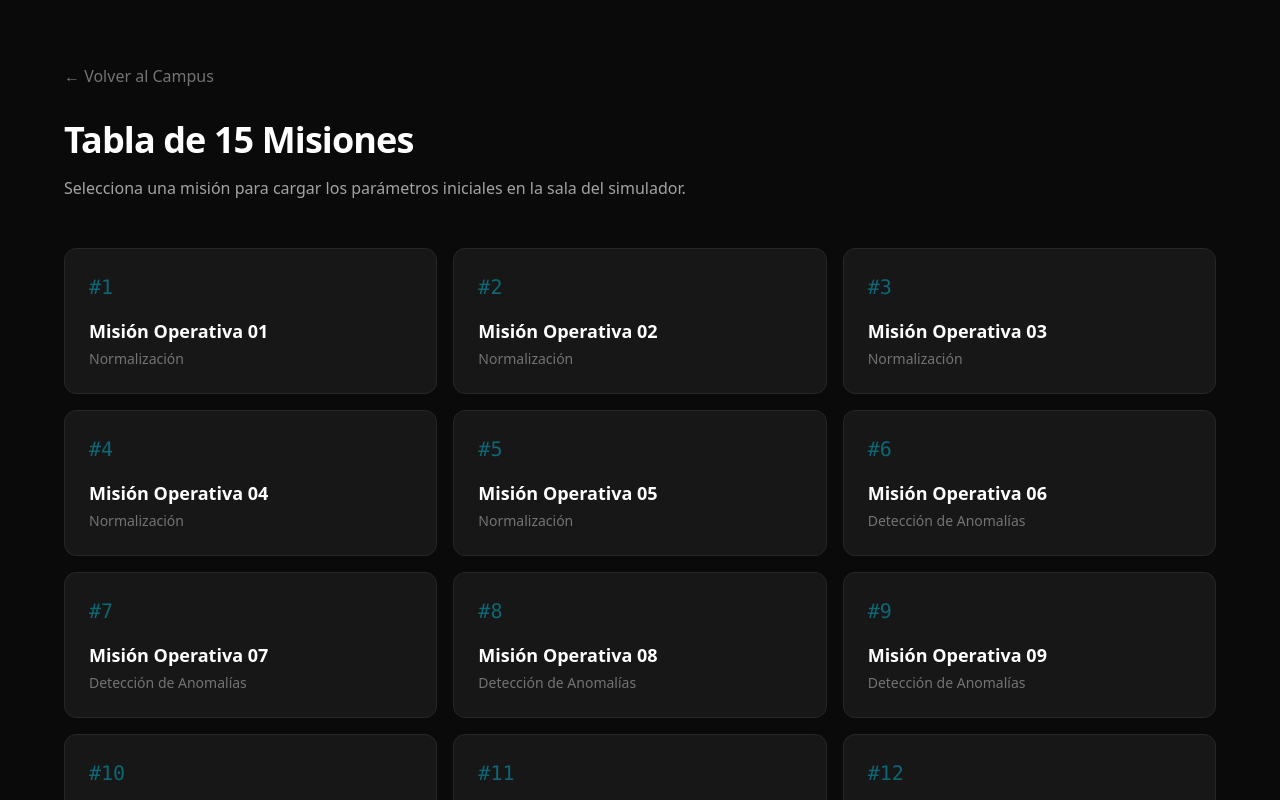
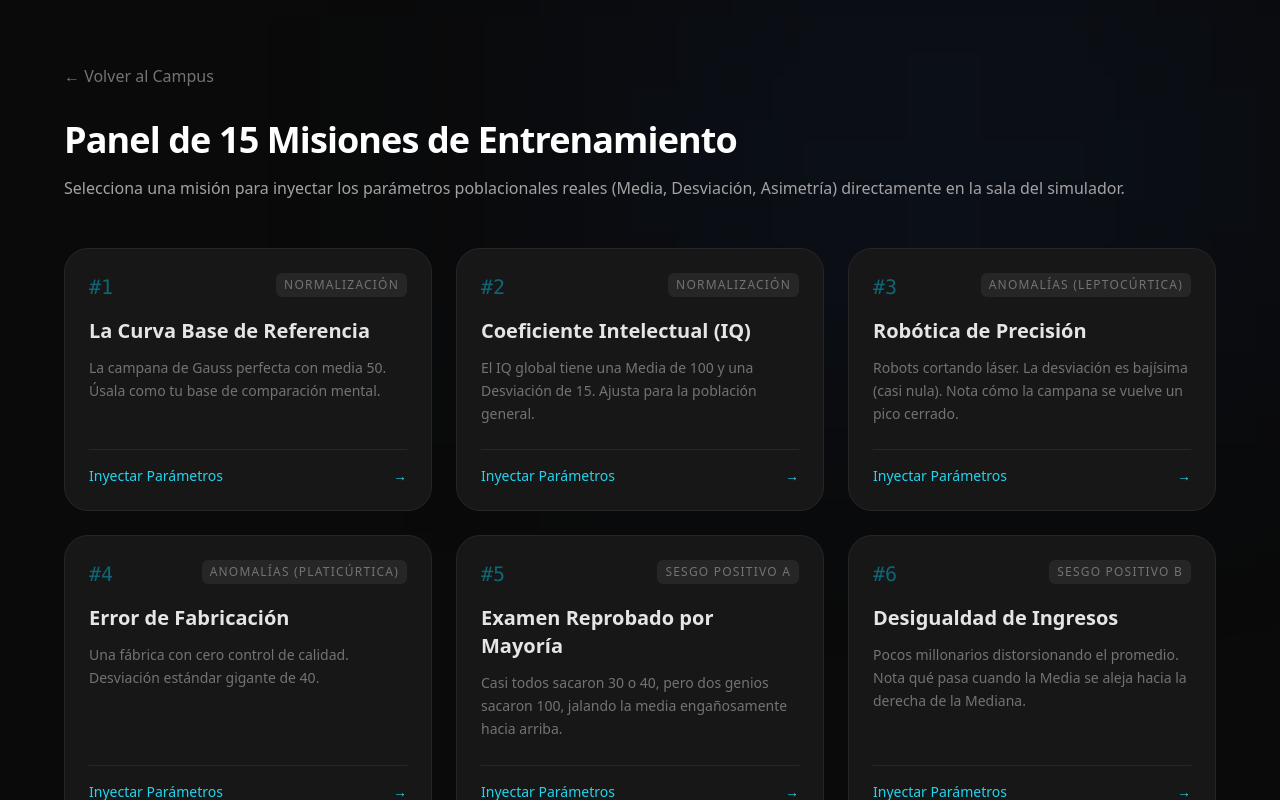
Before and after one commit to maramire2001/Campana-de-Gauss, a Next.js app: page /missions in a window 1280 px wide. Shown: the top 800 px of the page. Built offline with nearby package versions, Linux system fonts and the light colour scheme.

Commit message:
Completar 15 Misiones Funcionales e inyectables al simulador

```diff
--- a/src/app/missions/page.tsx
+++ b/src/app/missions/page.tsx
@@ -3,30 +3,52 @@
 import Link from "next/link";
 
 export default function MissionsPage() {
-  const missions = Array.from({ length: 15 }, (_, i) => ({
-    id: i + 1,
-    title: `Misión Operativa 0${i + 1}`,
-    type: i < 5 ? "Normalización" : i < 10 ? "Detección de Anomalías" : "Análisis de Sesgo"
-  }));
+  const missions = [
+    { id: 1, title: "La Curva Base de Referencia", type: "Normalización", desc: "La campana de Gauss perfecta con media 50. Úsala como tu base de comparación mental.", route: "/simulator?mean=50&stdDev=15&skew=0" },
+    { id: 2, title: "Coeficiente Intelectual (IQ)", type: "Normalización", desc: "El IQ global tiene una Media de 100 y una Desviación de 15. Ajusta para la población general.", route: "/simulator?mean=100&stdDev=15&skew=0" },
+    { id: 3, title: "Robótica de Precisión", type: "Anomalías (Leptocúrtica)", desc: "Robots cortando láser. La desviación es bajísima (casi nula). Nota cómo la campana se vuelve un pico cerrado.", route: "/simulator?mean=50&stdDev=2&skew=0" },
+    { id: 4, title: "Error de Fabricación", type: "Anomalías (Platicúrtica)", desc: "Una fábrica con cero control de calidad. Desviación estándar gigante de 40.", route: "/simulator?mean=50&stdDev=40&skew=0" },
+    { id: 5, title: "Examen Reprobado por Mayoría", type: "Sesgo Positivo A", desc: "Casi todos sacaron 30 o 40, pero dos genios sacaron 100, jalando la media engañosamente hacia arriba.", route: "/simulator?mean=40&stdDev=20&skew=2" },
+    { id: 6, title: "Desigualdad de Ingresos", type: "Sesgo Positivo B", desc: "Pocos millonarios distorsionando el promedio. Nota qué pasa cuando la Media se aleja hacia la derecha de la Mediana.", route: "/simulator?mean=50&stdDev=20&skew=3" },
+    { id: 7, title: "Examen Muy Fácil", type: "Sesgo Negativo A", desc: "Casi todos pasan con 80 o 90, pero algunos sacan 0.", route: "/simulator?mean=80&stdDev=15&skew=-2" },
+    { id: 8, title: "Límite de Tiempo Crítico", type: "Sesgo Negativo B", desc: "Un sesgo negativo extremo (-4). Modela el comportamiento límite de la curva matemática.", route: "/simulator?mean=90&stdDev=10&skew=-4" },
+    { id: 9, title: "Tiempo de Respuesta Web", type: "Análisis Táctico", desc: "Media 200ms, pero con demoras extrañas (sesgo derecho extremo). Revisa la cola larga.", route: "/simulator?mean=200&stdDev=50&skew=2.5" },
+    { id: 10, title: "Vida útil de una Batería", type: "Normalización", desc: "Duración 1000 horas, SD 100 horas. Campana estándar expandida matemáticamente.", route: "/simulator?mean=1000&stdDev=100&skew=0" },
+    { id: 11, title: "Altura Femenina", type: "Normalización", desc: "Media real 162cm. Varianza de 6cm. Observa el 99.7% en este rango empírico.", route: "/simulator?mean=162&stdDev=6&skew=0" },
+    { id: 12, title: "El Riesgo Financiero Colapsado", type: "Anomalías Extremas", desc: "Las famosas 'Colas Gordas' que causaron el crack de 2008. Desviación 60.", route: "/simulator?mean=0&stdDev=60&skew=0" },
+    { id: 13, title: "Frecuencia Cardíaca Deportistas", type: "Anomalías (Leptocúrtica)", desc: "Ritmo bajo (60) y todos muy parecidos. Poca dispersión.", route: "/simulator?mean=60&stdDev=5&skew=0" },
+    { id: 14, title: "Demanda de Pasaportes", type: "Sesgo Leve", desc: "Ligeramente tirado a la derecha por fechas atípicas. (Sesgo 0.8)", route: "/simulator?mean=10&stdDev=3&skew=0.8" },
+    { id: 15, title: "El Sandbox Extremo", type: "Sandbox Libre", desc: "Misión final. Valores límite rotos para observar la asimetría inestable.", route: "/simulator?mean=50&stdDev=100&skew=-5" }
+  ];
 
   return (
-    <div className="min-h-screen bg-neutral-950 p-8 md:p-16 text-white font-sans">
-      <Link href="/campus" className="text-neutral-500 hover:text-white mb-8 inline-block">← Volver al Campus</Link>
+    <div className="min-h-screen bg-neutral-950 p-8 md:p-16 text-white font-sans relative overflow-hidden">
+      <div className="absolute top-0 right-0 w-full max-w-2xl h-80 bg-blue-600/10 blur-[150px] pointer-events-none" />
+      <Link href="/campus" className="text-neutral-500 hover:text-white mb-8 inline-block relative z-10">← Volver al Campus</Link>
 
-      <header className="mb-12">
+      <header className="mb-12 relative z-10">
         <h1 className="text-4xl font-extrabold tracking-tight text-white mb-4">
-          Tabla de 15 Misiones
+          Panel de 15 Misiones de Entrenamiento
         </h1>
-        <p className="text-neutral-400">Selecciona una misión para cargar los parámetros iniciales en la sala del simulador.</p>
+        <p className="text-neutral-400">Selecciona una misión para inyectar los parámetros poblacionales reales (Media, Desviación, Asimetría) directamente en la sala del simulador.</p>
       </header>
 
-      <div className="grid grid-cols-1 sm:grid-cols-2 lg:grid-cols-3 gap-4">
+      <div className="grid grid-cols-1 sm:grid-cols-2 lg:grid-cols-3 gap-6 relative z-10">
         {missions.map(m => (
-          <Link key={m.id} href="/simulator">
-            <div className="p-6 bg-neutral-900 border border-neutral-800 rounded-xl hover:border-cyan-500 hover:bg-neutral-800 transition group cursor-pointer">
-              <div className="text-cyan-500/50 font-mono text-xl mb-4 group-hover:text-cyan-400 transition">#{m.id}</div>
-              <h3 className="font-bold text-lg mb-1">{m.title}</h3>
-              <p className="text-neutral-500 text-sm">{m.type}</p>
+          <Link key={m.id} href={m.route}>
+            <div className="p-6 bg-neutral-900 border border-neutral-800 rounded-3xl hover:border-cyan-500 hover:shadow-[0_0_20px_rgba(6,182,212,0.2)] transition group cursor-pointer h-full flex flex-col justify-between">
+              <div>
+                <div className="flex justify-between items-start mb-4">
+                  <div className="text-cyan-500/50 font-mono text-xl group-hover:text-cyan-400 transition">#{m.id}</div>
+                  <span className="text-xs tracking-widest text-neutral-500 uppercase px-2 py-1 bg-neutral-800 rounded-md">{m.type}</span>
+                </div>
+                <h3 className="font-bold text-xl mb-3 text-neutral-200">{m.title}</h3>
+                <p className="text-neutral-500 text-sm leading-relaxed">{m.desc}</p>
+              </div>
+              <div className="mt-6 pt-4 border-t border-neutral-800 text-cyan-400 text-sm font-medium flex justify-between">
+                <span>Inyectar Parámetros</span>
+                <span className="transform group-hover:translate-x-2 transition-transform">→</span>
+              </div>
             </div>
           </Link>
         ))}
--- a/src/app/simulator/page.tsx
+++ b/src/app/simulator/page.tsx
@@ -2,28 +2,23 @@
 
 import { useChat } from "ai/react";
 import BellCurve from "@/components/d3/BellCurve";
-import { useState } from "react";
+import Link from "next/link";
+import { useSearchParams } from "next/navigation";
+import { Suspense, useState, useEffect } from "react";
 
-export default function Home() {
+function SimulatorContent() {
+  const searchParams = useSearchParams();
+  const m = Number(searchParams.get("mean")) || 50;
+  const dev = Number(searchParams.get("stdDev")) || 15;
+  const skew = Number(searchParams.get("skew")) || 0;
   const { messages, input, handleInputChange, handleSubmit, isLoading } = useChat();
-  const [isAdmin, setIsAdmin] = useState(false);
 
-  const toggleAdmin = () => {
-    // Para simplificar al máximo durante tu clase:
-    // Un solo click cambia el modo sin passwords ni cuadros de texto.
-    setIsAdmin(!isAdmin);
-  };
+  // If skew is 0, median = mean. If skew is positive, mean is greater.
+  // For a simple visual representation in our specific math implementation, we map skew to distance.
+  const med = m - (skew * 5);
 
   return (
-    <main className="min-h-screen bg-neutral-950 text-white p-6 md:p-12 font-sans relative overflow-hidden">
-
-      {/* Decorative Gradients */}
-      <div className="absolute top-0 left-1/2 -translate-x-1/2 w-full max-w-4xl h-96 bg-indigo-500/10 blur-[120px] pointer-events-none" />
-      <div className="absolute bottom-0 right-0 w-96 h-96 bg-blue-600/10 blur-[100px] pointer-events-none" />
-
-      <div className="max-w-6xl mx-auto space-y-12 relative z-10">
-
-        {/* Header */}
+    <div className="max-w-6xl mx-auto space-y-12 relative z-10 w-full">
       <header className="flex flex-col md:flex-row md:items-end justify-between border-b border-white/10 pb-6 gap-4">
         <div>
           <h1 className="text-5xl font-extrabold tracking-tight bg-gradient-to-br from-white to-gray-400 bg-clip-text text-transparent">
@@ -31,79 +26,81 @@ export default function Home() {
           </h1>
           <p className="text-xl text-neutral-400 mt-2 font-light">Simulador Interactivo de la Distribución Normal</p>
         </div>
-          {isAdmin && (
-            <div className="bg-neutral-900 border border-neutral-800 px-6 py-2 rounded-full shadow-inner flex items-center gap-3">
-               <div className="w-2 h-2 rounded-full bg-green-500 animate-pulse" />
-               <span className="text-sm font-semibold tracking-widest text-green-400">ADMIN MODE / BYPASS</span>
-            </div>
-          )}
       </header>
 
-        {/* Challenge Goal & Simulator Area */}
       <section className="grid grid-cols-1 lg:grid-cols-3 gap-8">
-
-          {/* Mission Description (ZONA A) */}
         <div className="lg:col-span-1 border border-neutral-800 bg-neutral-900/50 backdrop-blur-md rounded-2xl p-6 lg:p-8 flex flex-col justify-between shadow-2xl">
           <div>
-              <h2 className="text-xs font-bold uppercase tracking-widest text-indigo-400 mb-2">Misión Actual</h2>
-              <h3 className="text-2xl font-bold mb-4">El Espejo Perfecto</h3>
+            <h2 className="text-xs font-bold uppercase tracking-widest text-indigo-400 mb-2">Sala de Misiones Operativas</h2>
+            <h3 className="text-2xl font-bold mb-4">Base de Análisis</h3>
             <p className="text-neutral-300 leading-relaxed">
-                Mueve los puntos amarillos hasta que la <span className="text-green-400 font-bold">Media</span> y la <span className="text-blue-400 font-bold">Desviación</span> formen una campana simétrica.
-                ¿Qué sucede con la forma de la curva (curtosis) si concentras todos los datos en el centro? ¿Y si los separas?
+              Interactúa con los controles numéricos. La curva ha sido cargada con parámetros iniciales.
             </p>
+            <div className="mt-8 flex flex-col gap-2 p-4 bg-neutral-950 rounded-xl border border-neutral-800">
+               <div className="text-sm text-neutral-500">Misión Actual (URL Params)</div>
+               <div className="text-indigo-400 font-mono text-sm">Media = {m}</div>
+               <div className="text-indigo-400 font-mono text-sm">Desviación = {dev}</div>
+               <div className="text-indigo-400 font-mono text-sm">Sesgo = {skew}</div>
+            </div>
+            <div className="mt-6">
+                <Link href="/campus" className="px-5 py-2 inline-block rounded-lg bg-neutral-800 border border-neutral-700 hover:bg-neutral-700 transition w-full text-center">← Volver al Campus</Link>
+            </div>
           </div>
         </div>
 
-          {/* D3 visualizer (ZONA B & C) */}
         <div className="lg:col-span-2 border border-neutral-800 bg-neutral-900/50 backdrop-blur-md rounded-2xl p-6 overflow-x-auto shadow-2xl">
-              <BellCurve />
+            <BellCurve initialMean={m} initialMedian={med} initialDeviation={dev} />
         </div>
       </section>
 
-        {/* Conclusion / Chat Area (ZONA D) */}
       <section className="border border-neutral-800 bg-neutral-900/80 backdrop-blur-xl rounded-2xl p-6 shadow-2xl max-w-4xl mx-auto">
         <h3 className="text-xl font-bold mb-6 flex items-center gap-3 text-indigo-300">
-             <span>Mentora Sigma (IA)</span>
+           <span>Mentora Sigma Libre (IA)</span>
         </h3>
 
         <div className="space-y-4 mb-6 max-h-[300px] overflow-y-auto pr-2">
           {messages.length === 0 && (
-              <p className="text-neutral-500 italic">Escribe tu conclusión sobre lo que observaste al mover los puntos. La Mentora Sigma evaluará tu lógica.</p>
+            <p className="text-neutral-500 italic">Aquí la IA te responderá sobre lo que ocurra libremente en tu simulación...</p>
           )}
           {messages.map(m => (
             <div key={m.id} className={`p-4 rounded-xl max-w-[85%] ${m.role === 'user' ? 'bg-indigo-600/20 text-indigo-100 ml-auto border border-indigo-500/30' : 'bg-neutral-800 border border-neutral-700 text-neutral-200'}`}>
               <p className="text-xs text-neutral-400 uppercase tracking-wider mb-1">
                 {m.role === 'user' ? 'Tú (Conclusión)' : 'Mentora Sigma'}
               </p>
-                <div className="text-base leading-relaxed">{m.content}</div>
+              <p className="leading-relaxed whitespace-pre-wrap">{m.content}</p>
             </div>
           ))}
-            {isLoading && (
-              <div className="flex gap-2 items-center text-neutral-500 p-4">
-                <div className="w-2 h-2 rounded-full bg-indigo-500 animate-bounce" />
-                <div className="w-2 h-2 rounded-full bg-indigo-500 animate-bounce delay-100" />
-                <div className="w-2 h-2 rounded-full bg-indigo-500 animate-bounce delay-200" />
-              </div>
-            )}
+          {isLoading && <p className="text-neutral-500 animate-pulse">Escribiendo análisis matemático...</p>}
         </div>
 
         <form onSubmit={handleSubmit} className="flex gap-4">
           <input
+            type="text"
+            required
             value={input}
             onChange={handleInputChange}
-              className="flex-1 bg-neutral-950 border border-neutral-800 rounded-xl px-4 py-3 text-white focus:outline-none focus:ring-2 focus:ring-indigo-500"
-              placeholder="Ej. 'Al juntar los datos, la desviación estándar se reduce y la campana se vuelve Leptocúrtica...'"
+            placeholder="Analiza el comportamiento que observas al manipular la gráfica..."
+            className="flex-1 bg-neutral-950 border border-neutral-700 hover:border-neutral-600 focus:border-indigo-500 transition-colors rounded-xl px-6 py-4 text-white focus:outline-none focus:ring-2 focus:ring-indigo-500/50"
           />
           <button
             type="submit"
             disabled={isLoading || !input.trim()}
-              className="bg-indigo-600 hover:bg-indigo-500 transition-colors px-6 py-3 rounded-xl font-bold tracking-wide disabled:opacity-50 disabled:cursor-not-allowed">
-              Enviar
+            className="px-8 py-4 bg-indigo-600 hover:bg-indigo-500 transition-colors rounded-xl font-bold tracking-wide shadow-lg disabled:opacity-50 disabled:cursor-not-allowed">
+            Validar
           </button>
         </form>
       </section>
-
     </div>
-    </main>
   );
 }
+
+export default function SimulatorPage() {
+  return (
+    <div className="min-h-screen bg-neutral-950 text-white p-6 md:p-12 font-sans relative overflow-hidden flex flex-col items-center">
+      <div className="absolute top-0 left-1/2 -translate-x-1/2 w-full max-w-4xl h-96 bg-indigo-500/10 blur-[120px] pointer-events-none" />
+      <Suspense fallback={<div className="text-white text-xl animate-pulse">Calibrando componentes D3...</div>}>
+         <SimulatorContent />
+      </Suspense>
+    </div>
+  );
+}
--- a/src/components/d3/BellCurve.tsx
+++ b/src/components/d3/BellCurve.tsx
@@ -8,10 +8,10 @@ interface Point {
   value: number;
 }
 
-export default function BellCurve() {
-  const [mean, setMean] = useState(50);
-  const [median, setMedian] = useState(50);
-  const [deviation, setDeviation] = useState(15);
+export default function BellCurve({ initialMean = 50, initialMedian = 50, initialDeviation = 15 }) {
+  const [mean, setMean] = useState(initialMean);
+  const [median, setMedian] = useState(initialMedian);
+  const [deviation, setDeviation] = useState(initialDeviation);
 
   const [activePoint, setActivePoint] = useState<'mean' | 'median' | 'deviation' | null>(null);
 
```
Also changed, not shown: 2 other files (tests, documents, lock files or other folders). Lines whose indentation alone changed are shown as unchanged.
